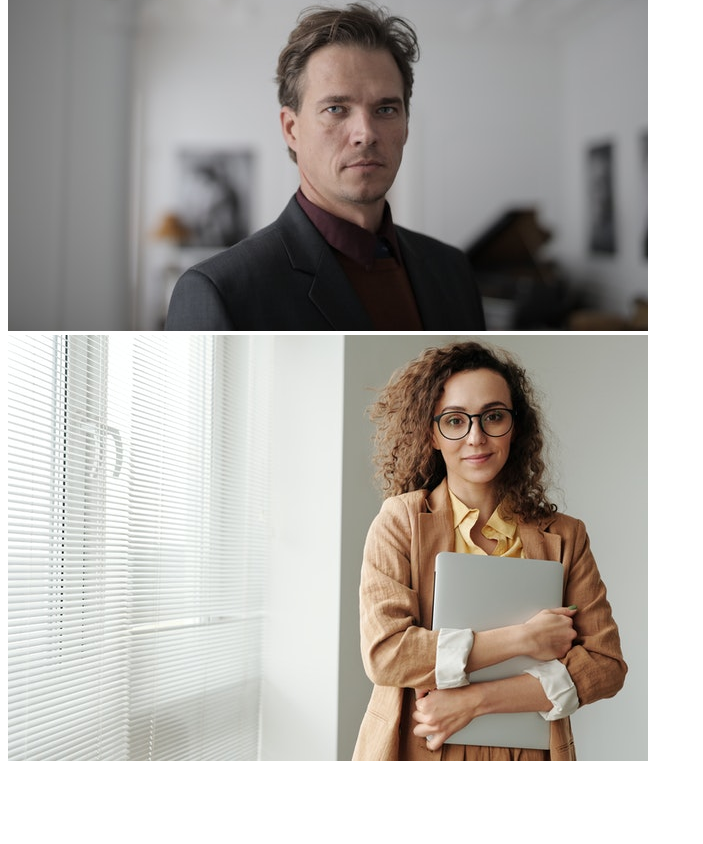
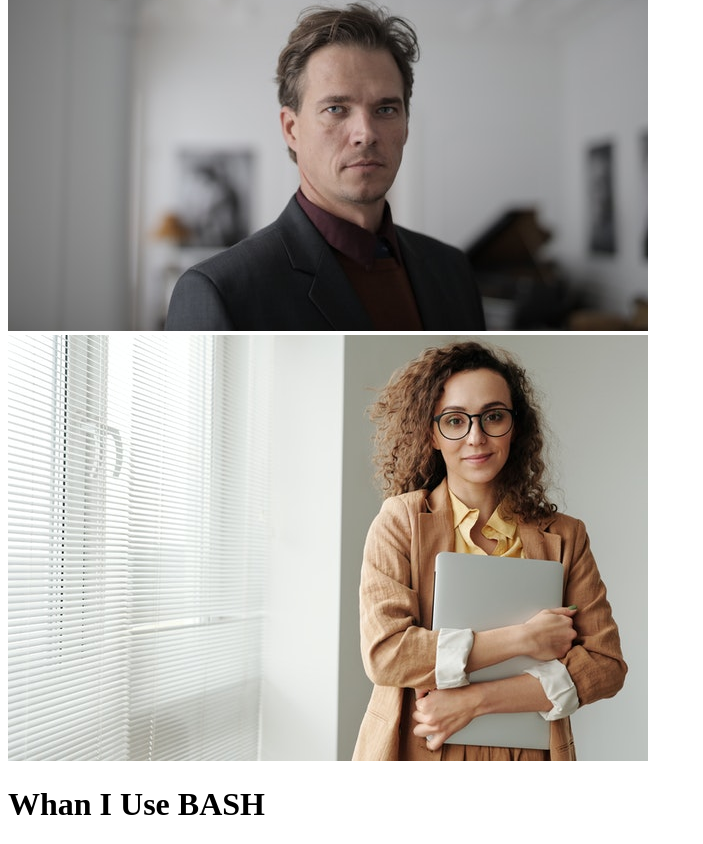
Before and after one commit to iffarurrahat/my-thred-repo, a plain HTML site: page index.htm in a window 1280 px wide. Shown: the part 740-1584 px from the top of the page, without its empty margins (0-703 px from the left). Before the commit the page ends 1513 px from the top, so only its background shows below. Drawn offline with Linux system fonts and the light colour scheme.

Commit message:
add h1 bash

```diff
--- a/index.htm
+++ b/index.htm
@@ -15,5 +15,6 @@
     <img src="img2.jpg" alt="she is prety woman">
     <img src="img3.jpg" alt="">
     <img src="img4.jpg" alt="">
+    <h1>Whan I Use BASH</h1>
 </body>
 </html>
```
